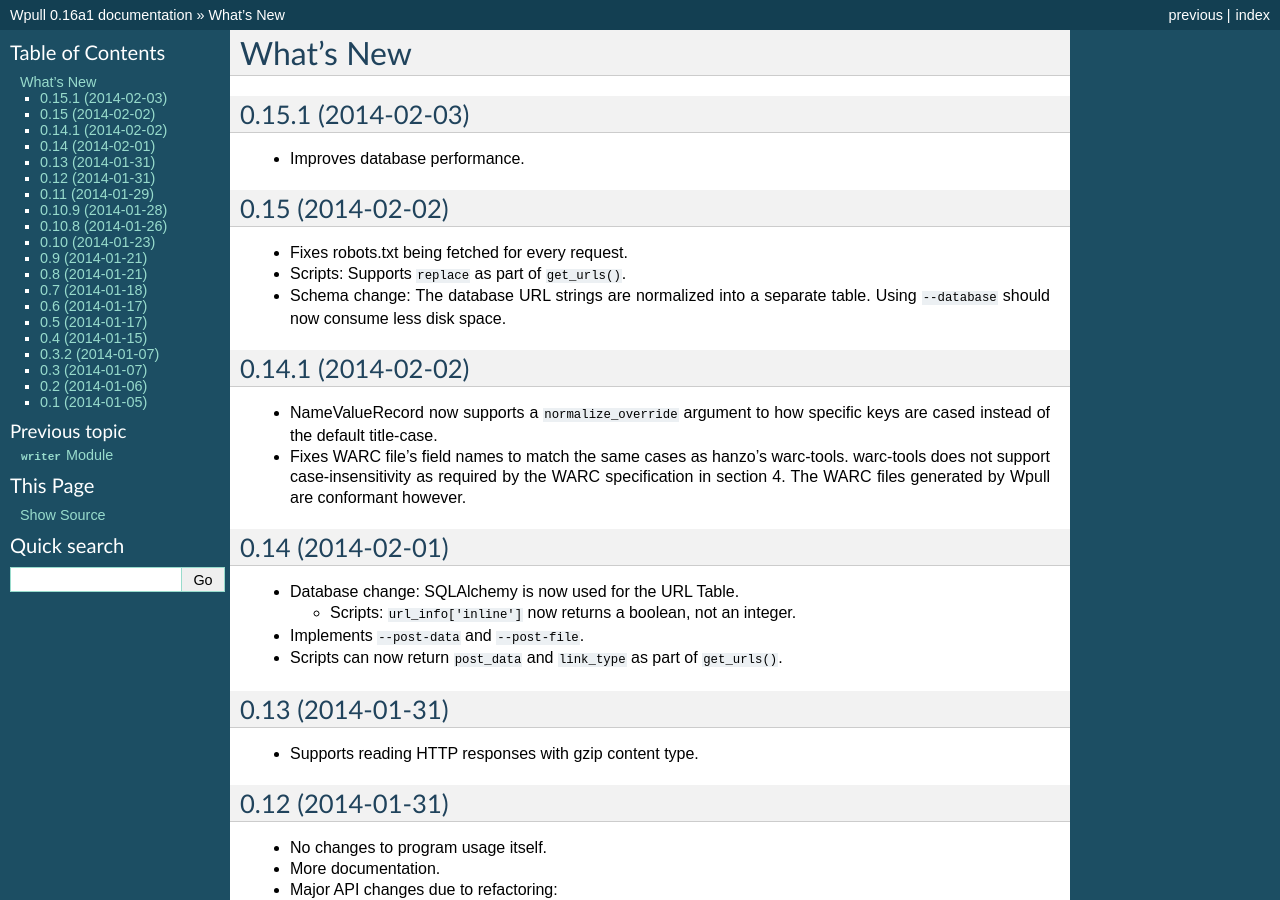
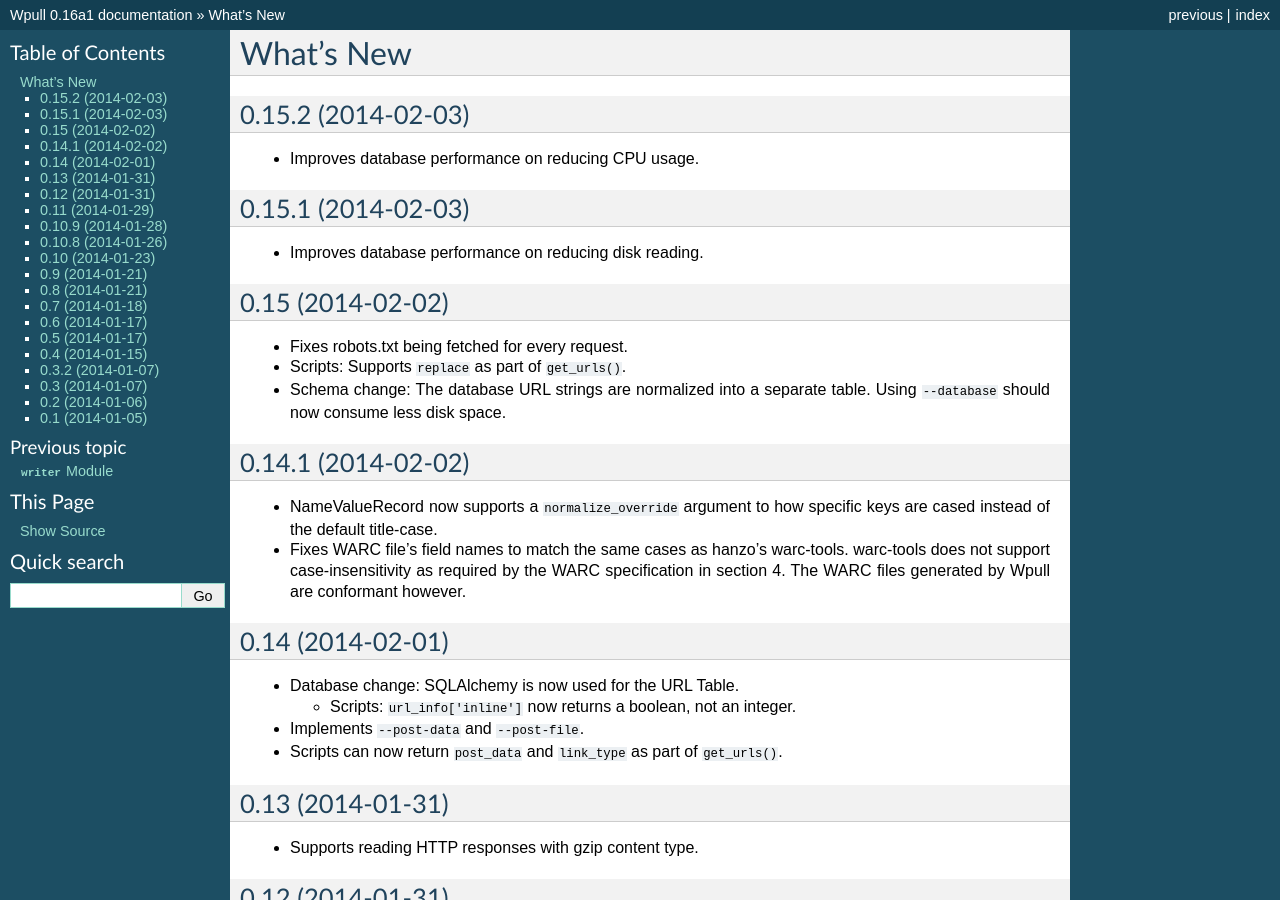
Before and after one commit to ArchiveTeam/wpull, a Sphinx documentation site: the page built from doc/changelog.rst, in a window 1280 px wide and 900 px high. Built offline with Sphinx 7.4.7, drawn with Linux system fonts in a browser that asks for light colours.

Commit message:
changelog: Updates latest to 0.15.2.

```diff
--- a/doc/changelog.rst
+++ b/doc/changelog.rst
@@ -2,10 +2,16 @@
 What's New
 ==========
 
+0.15.2 (2014-02-03)
+===================
+
+* Improves database performance on reducing CPU usage.
+
+
 0.15.1 (2014-02-03)
 ===================
 
-* Improves database performance.
+* Improves database performance on reducing disk reading.
 
 
 0.15 (2014-02-02)
```
